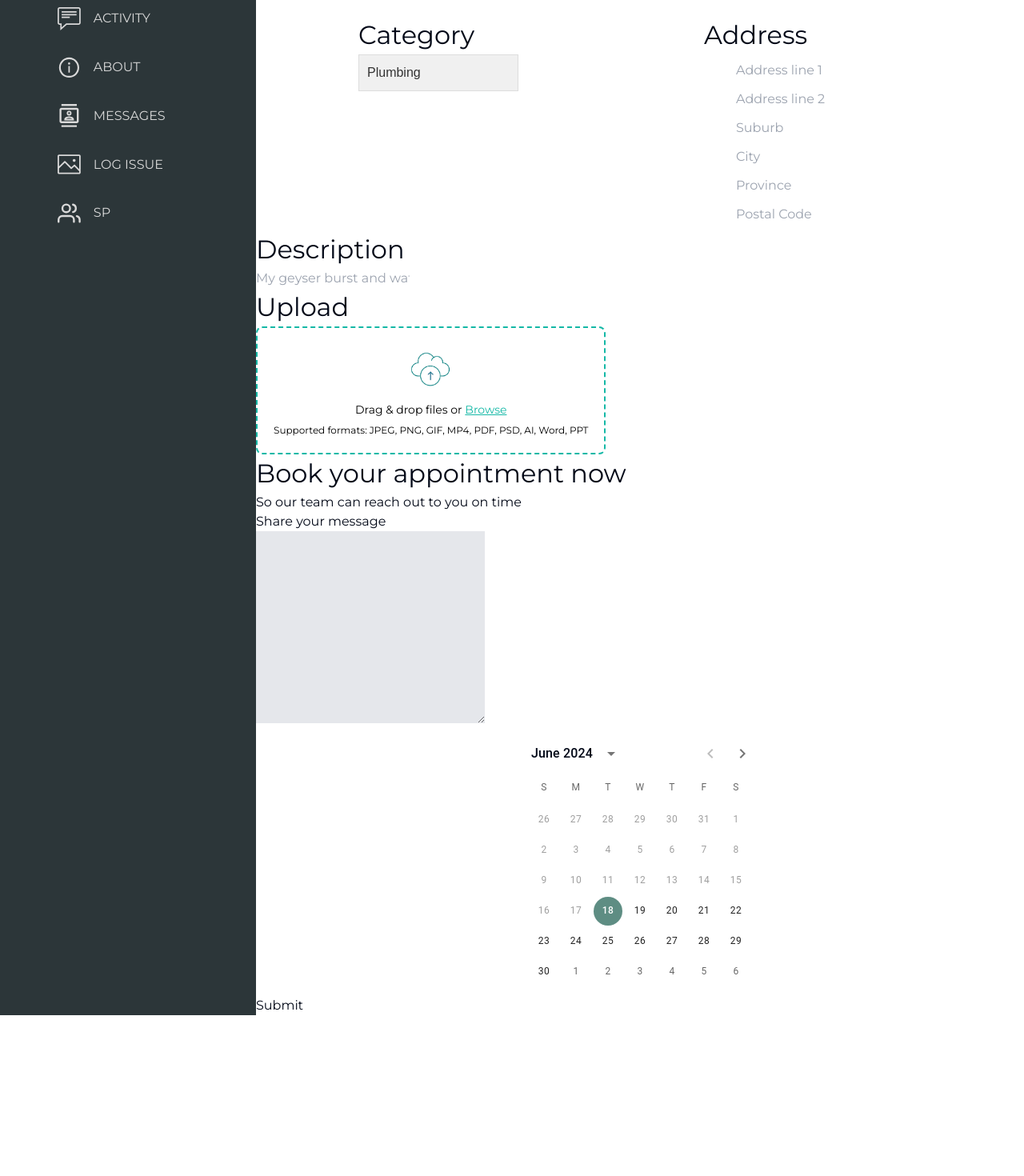
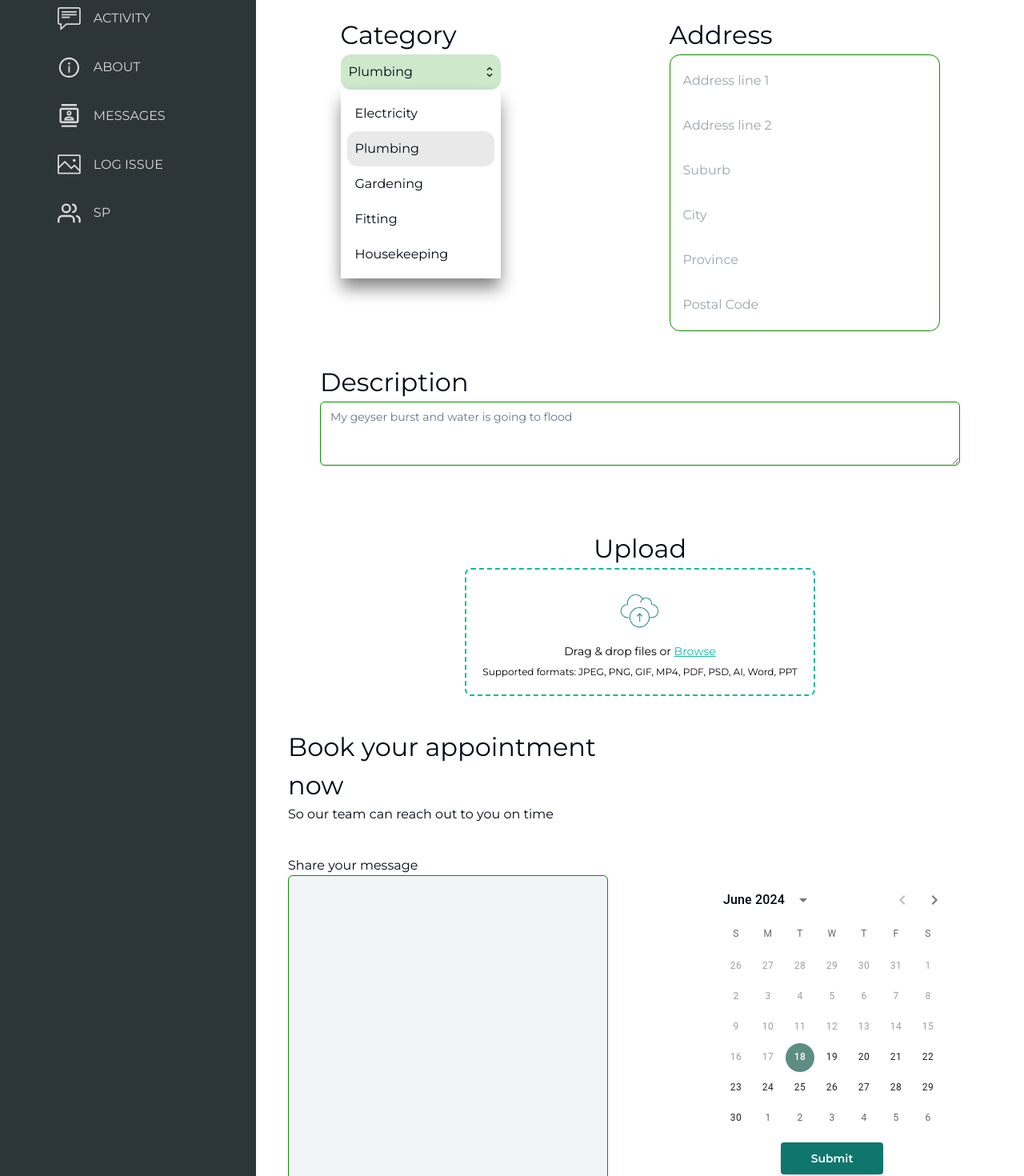
Before and after one commit to The-Winning-Team-Tshimologo/vite-react-pms, a React app: page /issues in a window 1280 px wide. Shown: the part 180-1650 px from the top of the page at 80% size. Before the commit the page ends 1449 px from the top, so only its background shows below. Built offline with nearby package versions, Linux system fonts and the light colour scheme; the HTML template or start-up script is replaced by a standard one.

Commit message:
Log issues page
textarea, button and, dropdown components added

```diff
--- a/package.json
+++ b/package.json
@@ -12,12 +12,10 @@
   "dependencies": {
     "@emotion/react": "^11.11.4",
     "@emotion/styled": "^11.11.0",
-    "@fortawesome/fontawesome-svg-core": "^6.5.1",
-    "@fortawesome/free-solid-svg-icons": "^6.5.1",
-    "@fortawesome/react-fontawesome": "^0.2.0",
     "@mui/material": "^5.15.12",
     "@mui/styled-engine-sc": "^6.0.0-alpha.17",
     "@mui/x-date-pickers": "^6.19.6",
+    "@radix-ui/react-slot": "^1.0.2",
     "class-variance-authority": "^0.7.0",
     "clsx": "^2.1.0",
     "date-fns": "^3.3.1",
@@ -25,7 +23,6 @@
     "lucide-react": "^0.343.0",
     "react": "^18.2.0",
     "react-dom": "^18.2.0",
-    "react-dropzone": "^14.2.3",
     "react-icons": "^5.0.1",
     "react-router": "^6.22.2",
     "react-router-dom": "^6.22.2",
--- a/src/components/dropdown/Dropdown.css
+++ b/src/components/dropdown/Dropdown.css
@@ -1,37 +1,13 @@
-/* .dropdown__container {
-    font-family: 'Open Sans', sans-serif;
-
-    margin: 20px;
-    background-color: black;
-}
-
-.dropdown {
-    padding: 1rem;
-    margin-top: 5px;
-    border: 1px solid #ccc;
-    border-radius: 5px;
-    box-shadow: 0 2px 4px rgba(0, 0, 0, 0.1);
-
-}
-
-.dropdow__label {
-    display: block;
-    margin-bottom: 5px;
-}
- */
-
 .dropdown {
   position: relative;
   width: 200px;
-    font-family: 'Arial', sans-serif;
 }
 
 .dropdown-header {
-    background-color: #f0f0f0;
-    border: 1px solid #ddd;
+  background-color: var(--color-tertiary-opaque);
+  border-radius: .8rem;
   padding: 10px;
   font-size: 16px;
-    color: #333;
   cursor: pointer;
   user-select: none;
   display: flex;
@@ -43,21 +19,21 @@
   position: absolute;
   width: 100%;
   z-index: 100;
+  box-shadow: 0px 13px 20px -1px rgba(0,0,0,0.49);
+  padding: .5rem;
 }
 
 .dropdown-list {
   list-style: none;
   padding: 0;
   margin: 0;
-    border: 1px solid #ddd;
-    border-top: none; /* Remove the border at the top to join it with the dropdown header */
-    background-color: #fff;
+  border-top: none;
 }
 
 .dropdown-list li {
   padding: 10px;
-    border-top: 1px solid #ddd; /* Add a border to separate items */
   cursor: pointer;
+  border-radius: .8rem;
   transition: background-color 0.2s;
 }
 
@@ -68,8 +44,3 @@
 .dropdown-list li.selected {
   background-color: #e9e9e9;
 }
-
-  .fa-chevron-up,
-  .fa-chevron-down {
-    font-size: 12px;
-  }
--- a/src/components/dropdown/Dropdown.jsx
+++ b/src/components/dropdown/Dropdown.jsx
@@ -1,80 +1,46 @@
-// import React, { useEffect, useState } from "react";
-// import './Dropdown.css'
-
-// const Dropdown = () => {
-//   const [selectedCategory, setSelectedCategory] = useState("");
-//   const [categories, setCategories] = useState([]);
-
-//   // Simulating retrieving categories from backend
-//   useEffect(() => {
-//     const fetchedCategories = [
-//       { id: 1, name: "Electricity" },
-//       { id: 2, name: "Plumbing" },
-//       { id: 3, name: "Gardening" },
-//       { id: 4, name: "Fitting" },
-//       { id: 5, name: "Housekeeping" },
-//     ];
-
-//     setCategories(fetchedCategories);
-//     // setSelectedCategory(fetchedCategories[0].name);
-//   }, []);
-
-//   const handleChange = (event) => {
-//     setSelectedCategory(event.target.value);
-//   };
-
-//   return (
-//     <div className="flex flex-col dropdown-container">
-//       <label htmlFor="category-dropdown" className="category-label">Category</label>
-//       <select
-//         id="category-dropdown"
-//         value={selectedCategory}
-//         onChange={handleChange}
-//         className="dropdown"
-//       >
-//         {categories.map((category) => (
-//           <option key={category.id} value={category.name}>
-//             {category.name}
-//           </option>
-//         ))}
-//       </select>
-//     </div>
-//   );
-// };
-
-// export default Dropdown;
-
-import React, { useState } from 'react';
-import './Dropdown.css';
-// import { Fa9 } from 'react-icons/fa6';
-import { FaChevronUp } from 'react-icons/fa';
-import { FaChevronDown } from 'react-icons/fa';
+import React, { useState } from "react";
+import { FaChevronUp, FaChevronDown } from "react-icons/fa";
+import "./Dropdown.css";
 
 const Dropdown = () => {
-  const [isOpen, setIsOpen] = useState(false);
-  const [selectedOption, setSelectedOption] = useState('Plumbing');
+  const [isOpen, setIsOpen] = useState(true);
+  const [selectedOption, setSelectedOption] = useState("Plumbing");
+  const categories = [
+    "Electricity",
+    "Plumbing",
+    "Gardening",
+    "Fitting",
+    "Housekeeping",
+  ];
 
   const toggleDropdown = () => setIsOpen(!isOpen);
 
-  const onOptionClicked = value => () => {
+  const onOptionClicked = (value) => () => {
     setSelectedOption(value);
-    setIsOpen(false);
+    // setIsOpen(false);
   };
 
   return (
     <div className="dropdown">
       <div className="dropdown-header" onClick={toggleDropdown}>
         {selectedOption}
-        <i className={`Fa9 ${isOpen ? FaChevronUp : FaChevronDown}`}></i>
+        <div className="flex flex-col">
+          <FaChevronUp className="w-2 h-2" /> <FaChevronDown className="w-2 h-2" />
+        </div>
+        {/* {isOpen ? <FaChevronUp className='w-2'/> : <FaChevronDown className='w-2' />} */}
       </div>
       {isOpen && (
         <div className="dropdown-list-container">
           <ul className="dropdown-list">
-            <li onClick={onOptionClicked('Electricity')} className={selectedOption === 'Electricity' ? 'selected' : ''}>Electricity</li>
-            <li onClick={onOptionClicked('Plumbing')} className={selectedOption === 'Plumbing' ? 'selected' : ''}>Plumbing</li>
-            <li onClick={onOptionClicked('Gardening')} className={selectedOption === 'Gardening' ? 'selected' : ''}>Gardening</li>
-            <li onClick={onOptionClicked('Fitting')} className={selectedOption === 'Fitting' ? 'selected' : ''}>Fitting</li>
-            <li onClick={onOptionClicked('Housekeeping')} className={selectedOption === 'Housekeeping' ? 'selected' : ''}>Housekeeping</li>
+            {categories.map((category, index) => (
+              <li
+                key={index}
+                onClick={onOptionClicked(category)}
+                className={selectedOption === category ? "selected" : ""}
+              >
+                {category}
+              </li>
+            ))}
           </ul>
         </div>
       )}
--- /dev/null
+++ b/src/components/ui/button.jsx
@@ -0,0 +1,48 @@
+import * as React from "react"
+import { Slot } from "@radix-ui/react-slot"
+import { cva } from "class-variance-authority";
+
+import { cn } from "@/lib/utils"
+
+const buttonVariants = cva(
+  "inline-flex items-center justify-center whitespace-nowrap rounded-md text-sm font-medium ring-offset-background transition-colors focus-visible:outline-none focus-visible:ring-2 focus-visible:ring-ring focus-visible:ring-offset-2 disabled:pointer-events-none disabled:opacity-50",
+  {
+    variants: {
+      variant: {
+        default: "bg-primary text-primary-foreground hover:bg-primary/90",
+        destructive:
+          "bg-destructive text-destructive-foreground hover:bg-destructive/90",
+        outline:
+          "border border-input bg-background hover:bg-accent hover:text-accent-foreground",
+        secondary:
+          "bg-secondary text-secondary-foreground hover:bg-secondary/80",
+        ghost: "hover:bg-accent hover:text-accent-foreground",
+        link: "text-primary underline-offset-4 hover:underline",
+        custom: "bg-teal-700 text-white font-semibold w-32 rounded shadow-lg hover:bg-teal-600 focus:outline-none focus:shadow-outline transform active:scale-95 transition duration-150 ease-in-out"
+      },
+      size: {
+        default: "h-10 px-4 py-2",
+        sm: "h-9 rounded-md px-3",
+        lg: "h-11 rounded-md px-8",
+        icon: "h-10 w-10",
+      },
+    },
+    defaultVariants: {
+      variant: "default",
+      size: "default",
+    },
+  }
+)
+
+const Button = React.forwardRef(({ className, variant, size, asChild = false, ...props }, ref) => {
+  const Comp = asChild ? Slot : "button"
+  return (
+    (<Comp
+      className={cn(buttonVariants({ variant, size, className }))}
+      ref={ref}
+      {...props} />)
+  );
+})
+Button.displayName = "Button"
+
+export { Button, buttonVariants }
--- /dev/null
+++ b/src/components/ui/textarea.jsx
@@ -0,0 +1,18 @@
+import * as React from "react"
+
+import { cn } from "@/lib/utils"
+
+const Textarea = React.forwardRef(({ className, ...props }, ref) => {
+  return (
+    (<textarea
+      className={cn(
+        "flex min-h-[80px] w-full rounded-md border border-input bg-background px-3 py-2 text-sm ring-offset-background placeholder:text-muted-foreground disabled:cursor-not-allowed disabled:opacity-50",
+        className
+      )}
+      ref={ref}
+      {...props} />)
+  );
+})
+Textarea.displayName = "Textarea"
+
+export { Textarea }
--- a/src/index.css
+++ b/src/index.css
@@ -109,6 +109,8 @@
   --color-primary: #5E8D83;
   --color-secondary: #2C3639;
   --color-tertiary: #0B8E00;
+  --color-tertiary-opaque: #0c8e0034;
+
   --color-accent: #fec195;
   --color-backdrop: #D9D9D9;
 
@@ -182,3 +184,8 @@ svg {
   max-width: 100%;
   display: block;
 }
+
+
+.margin-center {
+  margin: 0 auto;
+}
--- a/src/pages/logIssue/LogIssue.css
+++ b/src/pages/logIssue/LogIssue.css
@@ -0,0 +1,54 @@
+.address__container {
+    border: 1px solid var(--color-tertiary);
+    border-radius: .8rem;
+}
+
+.address__container input:focus {
+    outline: none;
+    caret-color: var(--color-tertiary)
+}
+
+.address__container input:autofill {
+    background-color: var(--color-tertiary-opaque);
+}
+
+.address__container input {
+    border-radius: .8rem;
+    margin: .5rem;
+}
+
+
+
+/* Change the background color of autofilled inputs */
+input:-webkit-autofill,
+input:-webkit-autofill:hover,
+input:-webkit-autofill:focus,
+input:-webkit-autofill:active {
+    /* transition: background-color 5000s ease-in-out 0s; */
+    -webkit-text-fill-color: var(--color-secondary) !important;
+    -webkit-box-shadow: 0 0 0px 1000px var(--color-tertiary-opaque) inset !important;
+}
+
+
+.description__container {
+    width: 50rem;
+    margin: 0 auto;
+}
+
+
+.description__input {
+    height: 5rem;
+    width: 50rem;
+}
+
+.custom-border {
+    border: 1px solid var(--color-tertiary) !important;
+    border-radius: .8rem;
+}
+
+.custom-border:focus {
+    outline: none !important;
+    caret-color: var(--color-tertiary);
+
+
+}
--- a/src/pages/logIssue/LogIssue.jsx
+++ b/src/pages/logIssue/LogIssue.jsx
@@ -3,12 +3,14 @@ import Dropdown from "@/components/dropdown/Dropdown";
 import FileUpload from "@/components/fileUpload/FileUpload";
 import Header from "@/components/header/Header";
 import React from "react";
+import "./LogIssue.css";
+import { Textarea } from "@/components/ui/textarea";
+import { Button } from "@/components/ui/button";
 
 const LogIssue = () => {
-
-    const handleFileUpload = () => {
-        window.alert("yey you")
-    }
+  const handleFileUpload = () => {
+    window.alert("yey you");
+  };
 
   return (
     <>
@@ -18,46 +20,81 @@ const LogIssue = () => {
       </div>
 
       <div className="issues__container">
-        <div className="flex justify-between px-32 pt-4">
-          <div>
+        <div className="flex justify-around pt-4">
+          <div className="">
             <h2>Category</h2>
             <Dropdown />
           </div>
           <div>
             <h2>Address</h2>
-            <div className="flex flex-col py-2 bd gap-3 px-10 address__container">
-              <input type="text" placeholder="Address line 1" />
-              <input type="text" placeholder="Address line 2" />
-              <input type="text" placeholder="Suburb" />
-              <input type="text" placeholder="City" />
-              <input type="text" placeholder="Province" />
-              <input type="number" placeholder="Postal Code" />
+            <div className="flex flex-col pr-20 py-1 address__container">
+              <input
+                className="p-2 pr-10"
+                type="text"
+                placeholder="Address line 1"
+              />
+              <input className="p-2" type="text" placeholder="Address line 2" />
+              <input className="p-2" type="text" placeholder="Suburb" />
+              <input className="p-2" type="text" placeholder="City" />
+              <input className="p-2" type="text" placeholder="Province" />
+              <input className="p-2" type="number" placeholder="Postal Code" />
             </div>
           </div>
         </div>
-        <h2>Description</h2>
-        <div>
-          <input
-            type="text"
-            placeholder="My geyser burst and water is flooding"
-          />
+
+        <div className="description__container py-10">
+          <h2 className="w-fit">Description</h2>
+          <div className="description__content">
+            <Textarea
+              className="custom-border"
+              placeholder="My geyser burst and water is going to flood"
+            />
+          </div>
         </div>
 
-        <div className="flex flex-col justify-center ">
-          <h2>Upload</h2>
+        <div className="flex flex-col w-fit margin-center py-10">
+          <h2 className="text-center">Upload</h2>
           <FileUpload onClick={handleFileUpload} />
         </div>
 
-        <div>
-          <h2 className="bold">Book your appointment now</h2>
-          <p className="bold">So our team can reach out to you on time</p>
-        </div>
+        {/* <div className="appointment__container flex ">
+          <div className="flex-1">
+            <h2 className="px-10">Book your appointment now</h2>
+            <p className="px-10">So our team can reach out to you on time</p>
+            <div className="p-10">
+            <p> Share your message</p>
+              <Textarea
+                className="custom-border bg-gray-100"
+                rows={25}
+                // cols={5}
+              />
+            </div>
+          </div>
 
-        <div>
-          <p>Share your message</p>
-          <textarea className="bg-gray-200" name="message" id="message" cols="30" rows="10"></textarea>
-          <Calendar />
-          <button>Submit</button>
+          <div className="flex-1 mt-">
+            <Calendar />
+            <button>Submit</button>
+          </div>
+        </div> */}
+
+        <div className="appointment__container flex">
+          <div className="flex-1">
+            <h2 className="px-10">Book your appointment now</h2>
+            <p className="px-10">So our team can reach out to you on time</p>
+            <div className="p-10">
+              <p> Share your message</p>
+              <Textarea className="custom-border bg-gray-100" rows={25} />
+            </div>
+          </div>
+
+          <div className="flex-1 flex flex-col justify-center">
+            {/* Adjusted to center the Calendar and Submit button vertically */}
+            <Calendar />
+            {/* <button className="mt-4 ">Submit</button> */}
+            <div className="flex justify-center margin-center w-96">
+              <Button variant="custom">Submit</Button>
+            </div>
+          </div>
         </div>
       </div>
     </>
```
Also changed, not shown: src/App.jsx (+0 -10 lines), src/pages/signup/SignUp.css (+7 -26 lines), src/pages/signup/SignUp.jsx (+4 -33 lines), 1 other file (tests, documents, lock files or other folders). Lines whose indentation alone changed are shown as unchanged.
